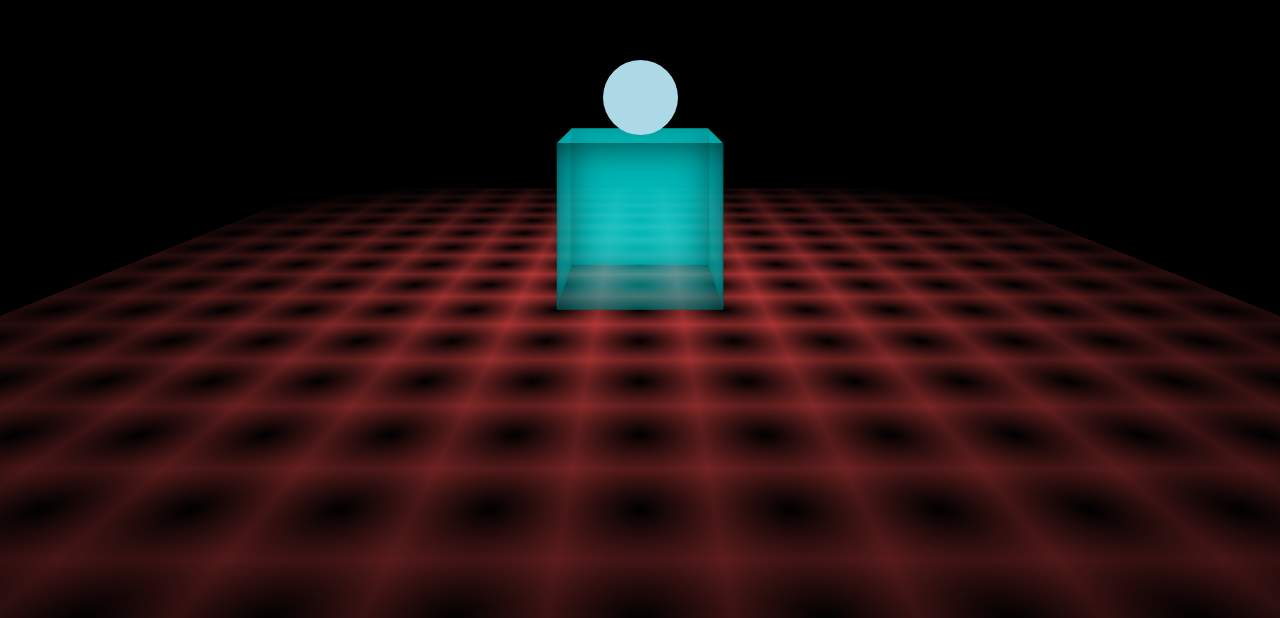
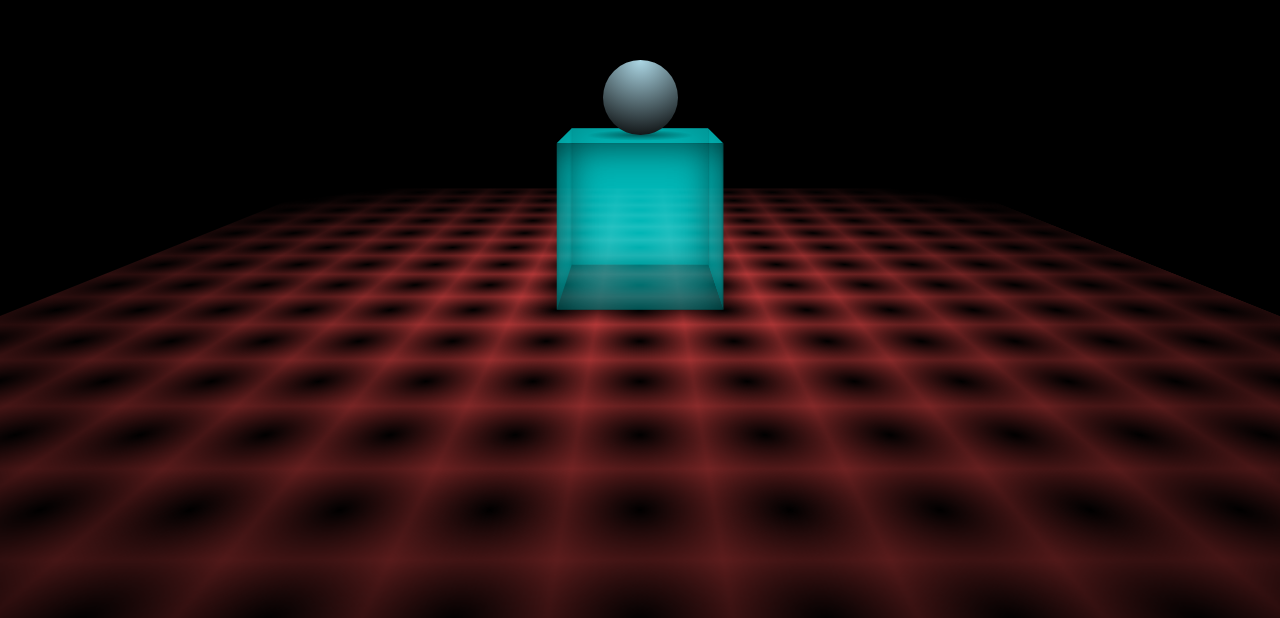
Before and after one commit to sajibcse68/3d-bouncing-ball, a plain HTML site: page index.html in a window 1280 px wide. Shown: the part 198-816 px from the top of the page. Drawn offline with Linux system fonts and the light colour scheme.

Commit message:
Apply shadow in ball's bottom

```diff
--- a/index.html
+++ b/index.html
@@ -13,7 +13,9 @@
         <div class="back"></div>
         <div class="left"></div>
         <div class="right"></div>
-        <div class="top"></div>
+        <div class="top">
+          <div class="ballShadow"></div>
+        </div>
         <div class="bottom"></div>
       </div>
       <div class="ball"></div>
--- a/styles.css
+++ b/styles.css
@@ -22,10 +22,19 @@ body {
   width: 1em;
   height: 1em;
   border-radius: 50%;
-  background-color: lightblue;
+  background: lightblue;
   position: absolute;
+  left: -0.5em;
+  bottom: 1em;
   right: -0.5em;
-  bottom: 1em;
+  background-image: radial-gradient(circle at top, lightblue, #000);
+}
+
+.ballShadow {
+  position: absolute;
+  width: 100%;
+  height: 100%;
+  background-image: radial-gradient(#0007, #0000 50%);
 }
 
 .cube {
@@ -70,15 +79,15 @@ body {
   transform: translateY(-50%) rotateX(90deg);
 }
 
-/* .bottom {
+.bottom {
   position: absolute;
   width: 2em;
   height: 2em;
-    background: var(--boxColor);
-    box-shadow: 0 0 0.5em #000;
+  background: #0007;
   bottom: 0;
   transform: translateY(50%) rotateX(90deg);
-  } */
+  box-shadow: 0 0 0.5em #000;
+}
 
 .floor {
   position: absolute;
```
Lines whose indentation alone changed are shown as unchanged.
